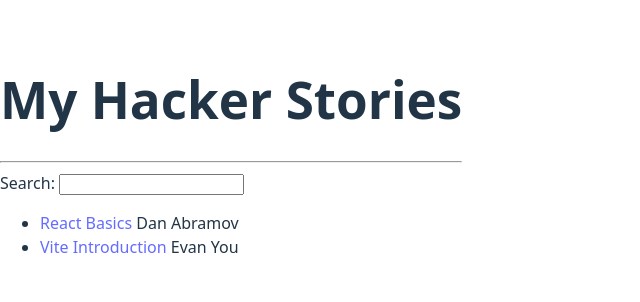
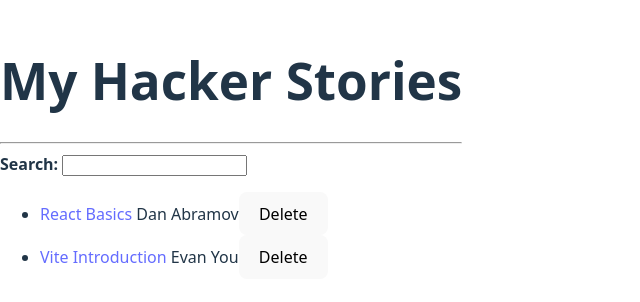
Before and after one commit to Mayssaa12/second, a React (Vite) app: page / in a window 1280 px wide. Shown: the part 244-546 px from the top of the page, without its empty margins (0-640 px from the left). Built offline with nearby package versions, Linux system fonts and the light colour scheme.

Commit message:
Week 8: Reusable component, composition, stories state, delete handler

```diff
--- a/src/App.jsx
+++ b/src/App.jsx
@@ -1,12 +1,21 @@
-import { useState, useEffect } from "react";
+import { useState } from "react";
 
-// Step 1 + 4: Controlled component & initialize state from localStorage
-const App = () => {
-  const [searchTerm, setSearchTerm] = useState(
-    localStorage.getItem("search") || ""
+// Part 1: Reusable InputWithLabel
+const InputWithLabel = ({ id, type = "text", value, onInputChange, children }) => (
+  <div>
+    <label htmlFor={id}>{children}</label>
+    <input
+      id={id}
+      type={type}
+      value={value}
+      onChange={onInputChange}
+    />
+  </div>
 );
 
-  const stories = [
+const App = () => {
+  // Part 2: Initial data separated
+  const initialStories = [
     {
       objectID: 1,
       title: "React Basics",
@@ -25,65 +34,59 @@
     },
   ];
 
-  // Step 8: Filter stories
+  // Part 2: Stories state
+  const [stories, setStories] = useState(initialStories);
+  const [searchTerm, setSearchTerm] = useState("");
+
+  // Part 3: Remove handler
+  const handleRemoveStory = (item) => {
+    const newStories = stories.filter(
+      (story) => story.objectID !== item.objectID
+    );
+    setStories(newStories);
+  };
+
+  // Filter stories
   const filteredStories = stories.filter((story) =>
     story.title.toLowerCase().includes(searchTerm.toLowerCase())
   );
-
-  // Step 5: useEffect to store searchTerm in localStorage
-  useEffect(() => {
-    localStorage.setItem("search", searchTerm);
-  }, [searchTerm]);
-
-  console.log("App re-rendered");
 
   return (
     <div>
       <Header />
       <hr />
       <Search searchTerm={searchTerm} onSearch={(e) => setSearchTerm(e.target.value)} />
-      <List stories={filteredStories} />
+      <List stories={filteredStories} onRemoveItem={handleRemoveStory} />
     </div>
   );
 };
 
-// Step 2: Props destructuring
-const List = ({ stories }) => {
-  console.log("List re-rendered");
+// Part 1: Composition in Search
+const Search = ({ searchTerm, onSearch }) => (
+  <InputWithLabel id="search" value={searchTerm} onInputChange={onSearch}>
+    <strong>Search: </strong>
+  </InputWithLabel>
+);
 
-  return (
+const List = ({ stories, onRemoveItem }) => (
   <ul>
     {stories.map((item) => (
-        <Item key={item.objectID} item={item} />
+      <Item key={item.objectID} item={item} onRemoveItem={onRemoveItem} />
     ))}
   </ul>
 );
-};
 
-const Item = ({ item }) => (
+const Item = ({ item, onRemoveItem }) => (
   <li>
     <span>
       <a href={item.url}>{item.title}</a>
     </span>
     <span> {item.author}</span>
+    <button type="button" onClick={() => onRemoveItem(item)}>
+      Delete
+    </button>
   </li>
 );
-
-const Search = ({ searchTerm, onSearch }) => {
-  console.log("Search re-rendered");
-
-  return (
-    <div>
-      <label htmlFor="search">Search: </label>
-      <input
-        id="search"
-        type="text"
-        value={searchTerm}   // Controlled input
-        onChange={onSearch}  // Handler updates state
-      />
-    </div>
-  );
-};
 
 const Header = () => <h1>My Hacker Stories</h1>;
 
```
Lines whose indentation alone changed are shown as unchanged.
